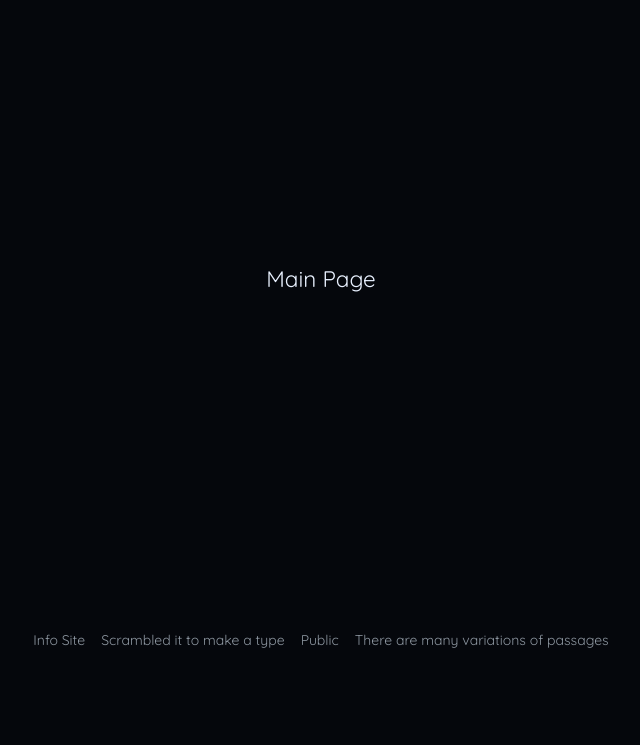
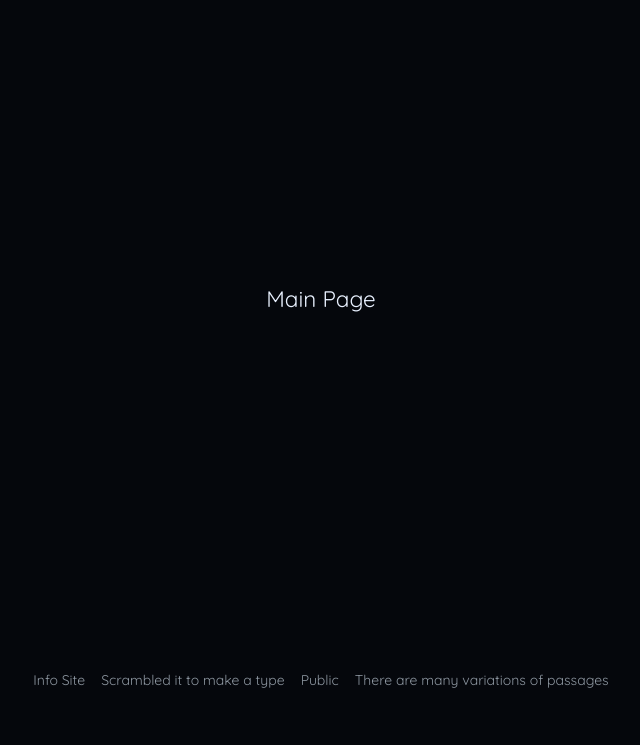
Before and after one commit to DieDeEnt/vardie.ru, a PHP site: page / in a window 1280 px wide. Shown: the part 84-829 px from the top of the page, without its empty margins (319-959 px from the left). Before the commit the page ends 732 px from the top, so only its background shows below. Run offline with PHP 8.4, Linux system fonts and the light colour scheme.

Commit message:
correct hieght indexPage

```diff
--- a/css/indexStyle.css
+++ b/css/indexStyle.css
@@ -1,10 +1,14 @@
 @media (min-width: 500px){
-
+    main {
+        min-height: 75vh;
+    }
   }
 
 /* Phones */
 @media (max-width: 500px){
-
+    main {
+        min-height: 68vh;
+    }
   }
 
 .header {
@@ -38,7 +42,7 @@
 }
 
 main {
-    min-height: 70vh;
+    /* min-height: 60vh; */
     align-items: center;
     justify-content: center;
 
```
